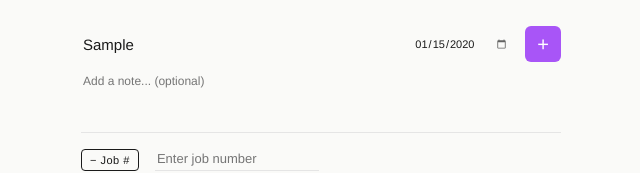
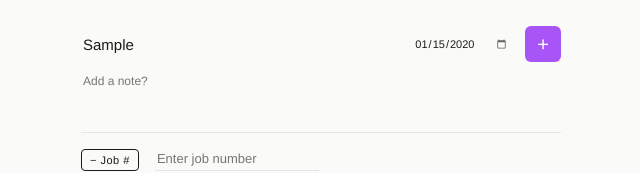
Before and after one commit to aeonossss/to-do-list, a React (Create React App) app: page / in a window 1280 px wide. Both pictures are taken after typing "Sample", "2020-01-15" into the empty fields and a click on the button "+ Job #". Shown: the part 243-416 px from the top of the page, without its empty margins (319-959 px from the left). Built offline with nearby package versions, Linux system fonts and the light colour scheme.

Commit message:
Update App.js

```diff
--- a/src/App.js
+++ b/src/App.js
@@ -180,6 +180,13 @@ export default function App() {
     if (typeof Notification === "undefined") return;
     setNotifPermission(await Notification.requestPermission());
   };
+
+  // AUTO-REQUEST NOTIFICATION PERMISSION ON MOUNT
+  useEffect(() => {
+    if (typeof Notification !== "undefined" && Notification.permission === "default") {
+      requestPermission();
+    }
+  }, []);
 
   useEffect(() => {
     try { localStorage.setItem("todos", JSON.stringify(todos)); } catch {}
@@ -409,7 +416,7 @@ export default function App() {
 
             {/* Inline notes */}
             {input.trim() && (
-              <textarea value={inputNotes} onChange={e => setInputNotes(e.target.value)} rows={2} placeholder="Add a note... (optional)"
+              <textarea value={inputNotes} onChange={e => setInputNotes(e.target.value)} rows={2} placeholder="Add a note?"
                 style={{ width: "100%", background: "transparent", border: "none", outline: "none", fontSize: 12, fontFamily: F, color: "#999", fontWeight: 300, resize: "none", boxSizing: "border-box", lineHeight: 1.6 }} />
             )}
           </div>
```
